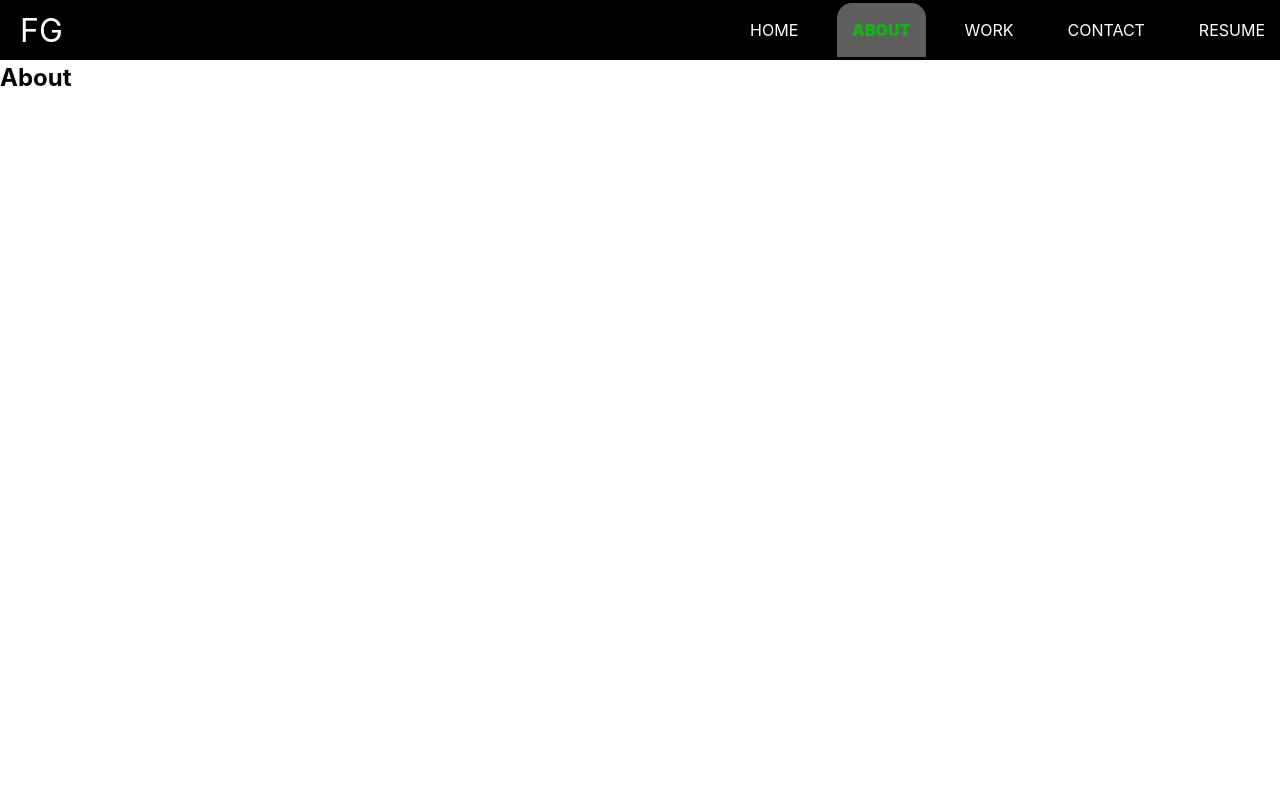
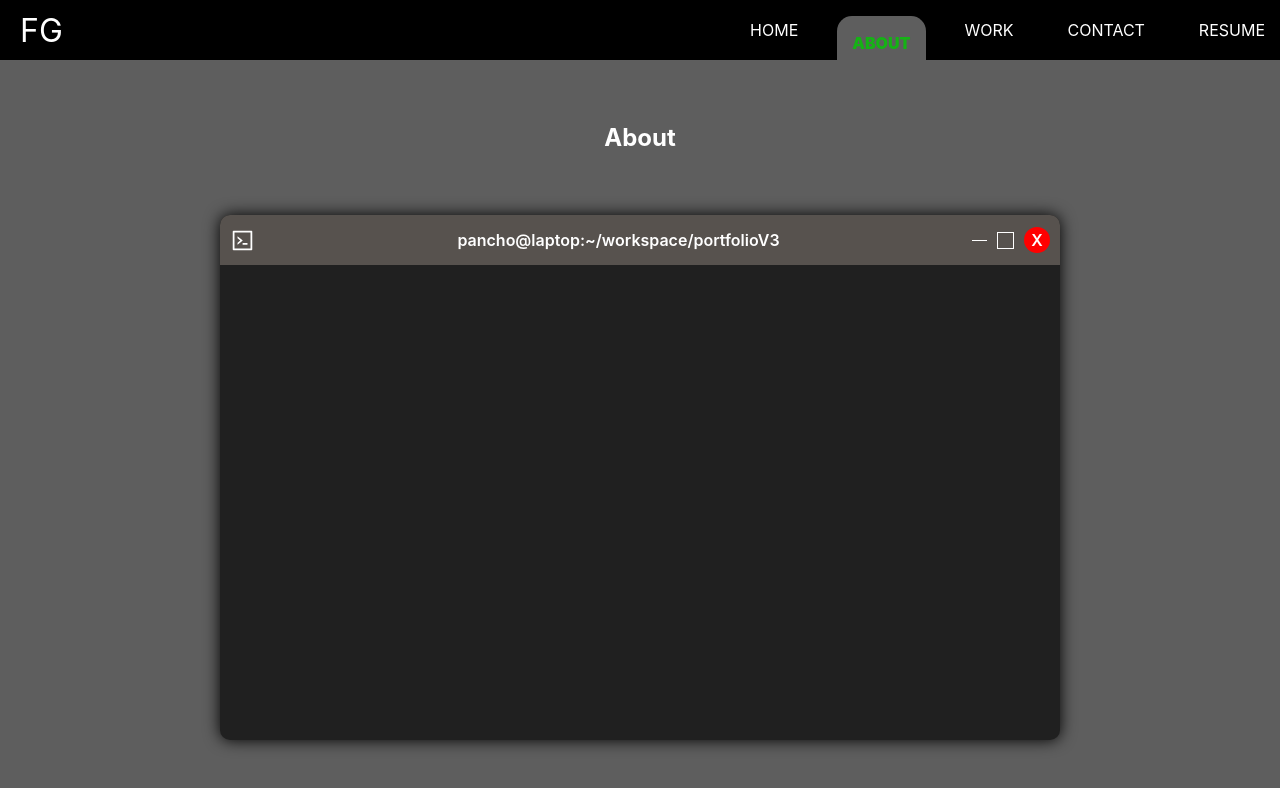
Before and after one commit to franciscoG98/personal_portfolio, a React (Vite) app: page /about in a window 1280 px wide. Shown: the top 788 px of the page. Built offline with nearby package versions, Linux system fonts and the light colour scheme.

Commit message:
terminal header

```diff
--- a/package.json
+++ b/package.json
@@ -14,6 +14,7 @@
     "match-sorter": "^6.3.1",
     "react": "^18.2.0",
     "react-dom": "^18.2.0",
+    "react-icons": "^4.8.0",
     "react-router-dom": "^6.11.1",
     "sass": "^1.62.1",
     "sort-by": "^1.2.0"
--- a/src/components/navbar/navbarStyles.scss
+++ b/src/components/navbar/navbarStyles.scss
@@ -35,6 +35,8 @@
     border-top-left-radius: 15px;
     border-top-right-radius: 15px;
     font-weight: 900;
+    padding-bottom: 20px;
+    margin-top: 30px;
 }
 
 .nav_logo {
--- /dev/null
+++ b/src/components/terminal/index.jsx
@@ -0,0 +1,22 @@
+import { AiOutlineCode } from "react-icons/ai";
+
+import "./terminalStyles.scss"
+
+const Terminal = () => {
+  return (
+    <div className="terminal">
+        <div className="terminal_header">
+            <AiOutlineCode className="terminal_logo" size={25}/>
+            <span className="terminal_name">pancho@laptop:~/workspace/portfolioV3</span>
+            <div className="terminal_controls">
+                <span className="terminal_min"></span>
+                <span className="terminal_big"></span>
+                <span className="terminal_close">X</span>
+            </div>
+        </div>
+        <div className="terminal_body"></div>
+    </div>
+  )
+}
+
+export default Terminal
--- /dev/null
+++ b/src/components/terminal/terminalStyles.scss
@@ -0,0 +1,63 @@
+* {
+    margin: 0;
+    border: 0;
+}
+
+.terminal {
+    background: #202020;
+    border-radius: 10px;
+    box-shadow: 0 0 1rem rgba(0, 0, 0, 1.5);
+    height: 525px;
+    width: 840px;
+}
+
+.terminal_header {
+    background: #57524E;
+    border-top-left-radius: 10px;
+    border-top-right-radius: 10px;
+    height: 50px;
+    color: #fff;
+    display: flex;
+    align-items: center;
+    justify-content: space-between;
+}
+
+.terminal_logo {
+    margin: 10px;
+}
+
+.terminal_name {
+    font-weight: 600;
+}
+
+.terminal_controls {
+    display: flex;
+    flex-direction: row;
+    gap: 10px;
+    align-items: center;
+}
+
+.terminal_close {
+    align-items: center;
+    background-color: red;
+    border-radius: 50px;
+    color: #fff;
+    display: flex;
+    font-weight: 600;
+    height: 20px;
+    justify-content: center;
+    margin-right: 10px;
+    padding: 3px;
+    width: 20px;
+}
+
+.terminal_min {
+    border-bottom: 1px solid #fff;
+    width: 15px;
+}
+
+.terminal_big {
+    border: 1px solid #fff;
+    height: 15px;
+    width: 15px;
+}
--- /dev/null
+++ b/src/views/About/aboutStyles.scss
@@ -0,0 +1,14 @@
+* {
+    margin: 0;
+    border: 0;
+}
+
+main {
+    align-items: center;
+    justify-content: space-evenly;
+    background-color: #5e5e5e;
+    color: #fff;
+    display: flex;
+    flex-direction: column;
+    min-height: calc(100vh - 60px);
+}
--- a/src/views/About/index.jsx
+++ b/src/views/About/index.jsx
@@ -1,4 +1,6 @@
 import Navbar from '../../components/navbar'
+import Terminal from '../../components/terminal'
+import "./aboutStyles.scss"
 
 const About = () => {
   return (
@@ -6,6 +8,7 @@ const About = () => {
         <Navbar />
         <main>
             <h2>About</h2>
+            <Terminal />
         </main>
     </>
   )
```
Also changed, not shown: 1 other file (tests, documents, lock files or other folders).
